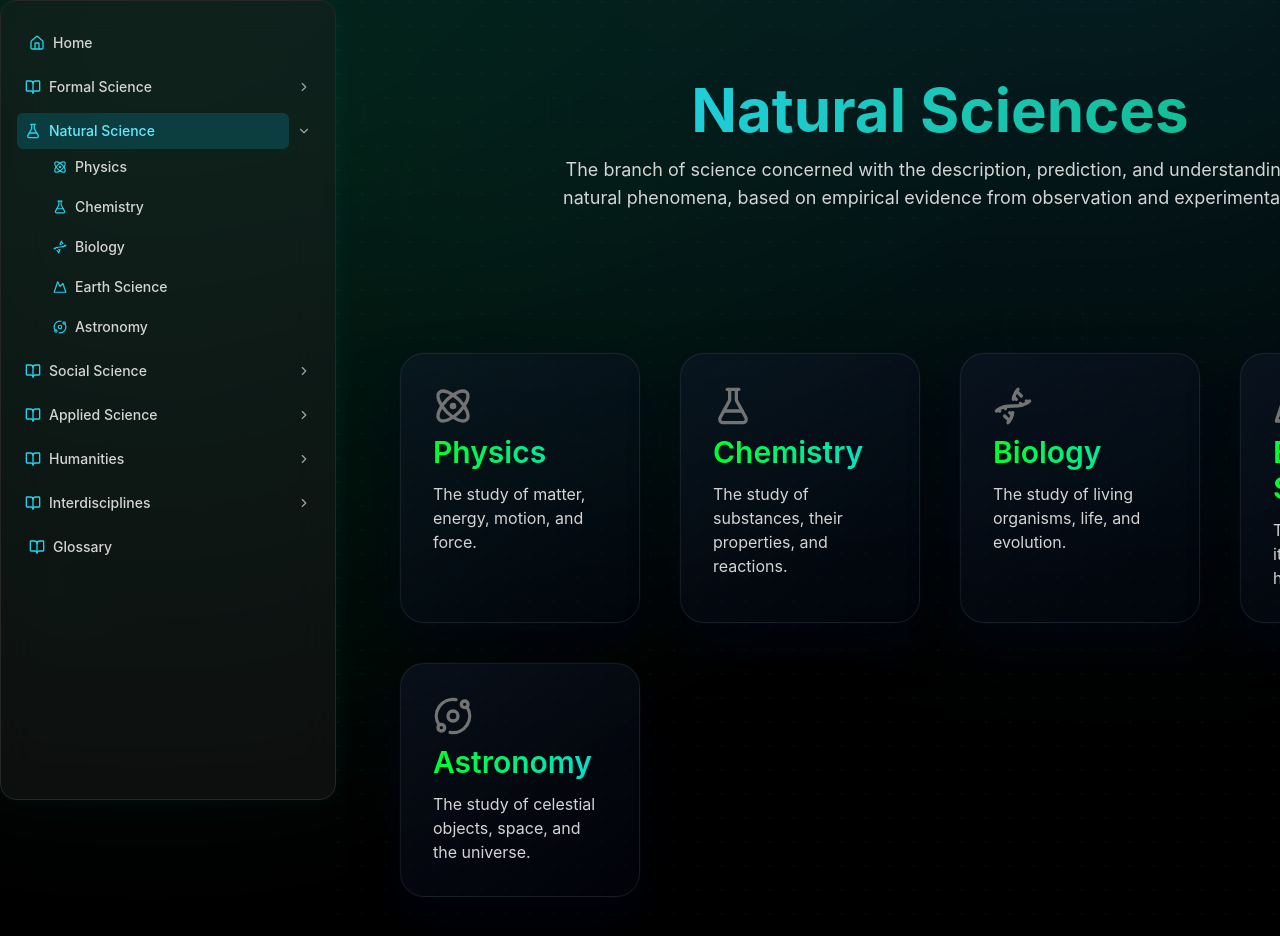
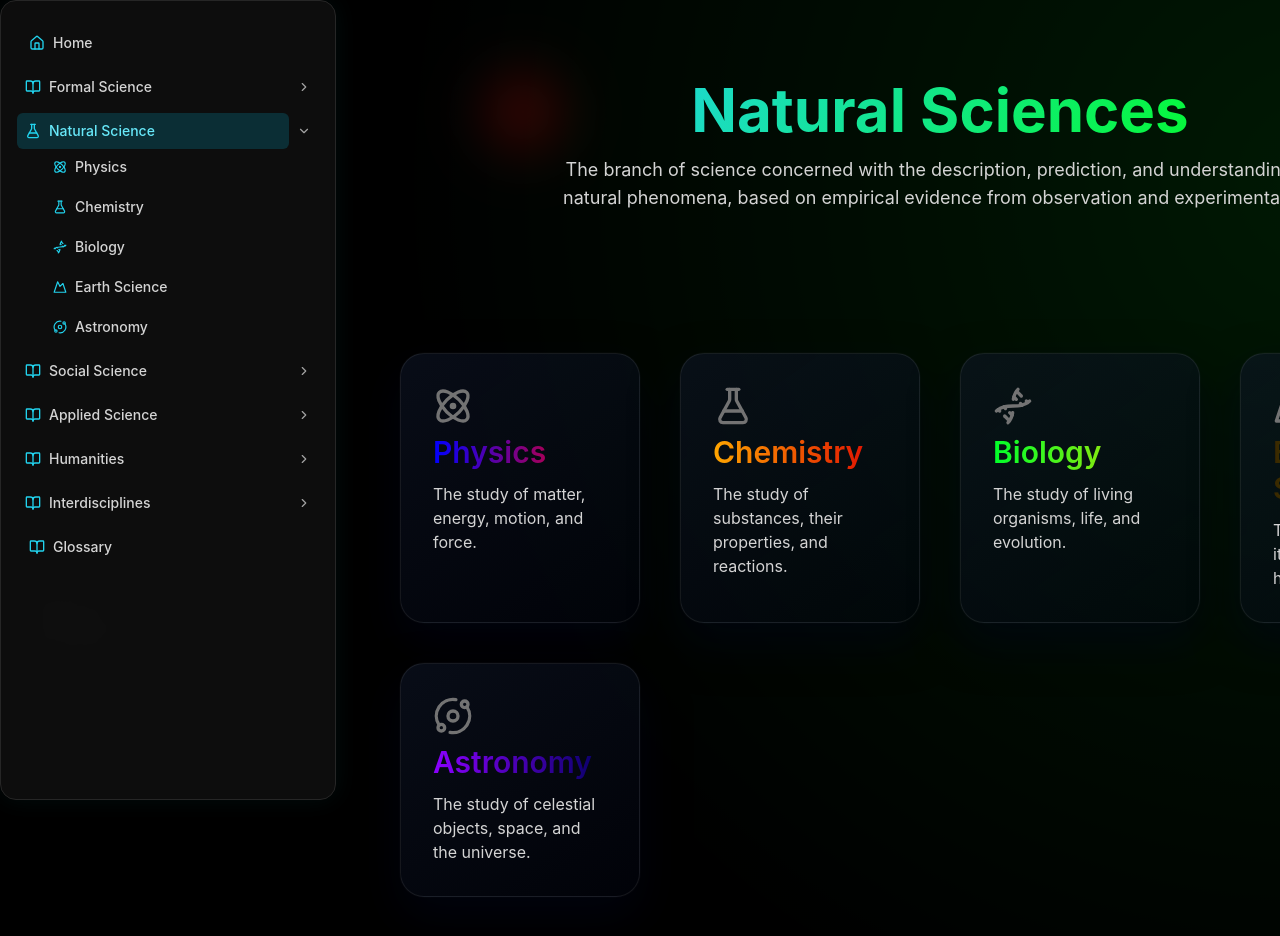
Before and after one commit to nickf723/ed-dev, a Next.js app: page /natural-science in a window 1280 px wide. Shown: the top 936 px of the page. Built offline with nearby package versions, Linux system fonts and the light colour scheme.

Commit message:
bill nye dies

```diff
--- a/app/components.css
+++ b/app/components.css
@@ -210,18 +210,43 @@
 }
 
 /* Natural Science Theme Enhancements */
+.theme-natural-science.topic-page::before {
+  content: "";
+  position: absolute;
+  top: 5%;
+  left: 10%;
+  width: 150px;
+  height: 150px;
+  border-radius: 50%;
+  background: radial-gradient(
+    circle,
+    var(--color-text-icon) 5%,
+    transparent 60%
+  );
+  opacity: 0.2;
+  filter: blur(20px);
+  will-change: transform, opacity;
+  animation: floatAround 40s ease-in-out infinite alternate;
+}
 .theme-natural-science.topic-page::after {
   content: "";
   position: absolute;
   inset: 0;
   pointer-events: none;
   background-image: radial-gradient(
-    circle,
-    var(--grid-dot-color) 1px,
-    transparent 1px
+    circle at 80% 20%,
+    var(--topic-blob-1) 0%,
+    transparent 70%
   );
-  background-size: 1.5rem 1.5rem;
+  background-size: 100% 100%;
   background-position: 0 0;
-  opacity: 0.5;
-  animation: animatedGrid 20s linear infinite;
+  opacity: 0.15;
+  animation: pulseFade 15s ease-in-out infinite;
+  will-change: transform, opacity;
 }
+.theme-natural-science .floating-symbol {
+  animation: pulseFade 12s ease-in-out infinite;
+  opacity: 0;
+  will-change: opacity, transform;
+  animation-name: pulseFade;
+}
--- a/app/natural-science/page.tsx
+++ b/app/natural-science/page.tsx
@@ -35,35 +35,35 @@ export default function NaturalSciencePage() {
       desc: "The study of matter, energy, motion, and force.",
       href: "/natural-science/physics",
       Icon: Atom,
-      className: "theme-natural-science", // Inherits parent theme
+      className: "theme-physics",
     },
     {
       title: "Chemistry",
       desc: "The study of substances, their properties, and reactions.",
       href: "/natural-science/chemistry",
       Icon: FlaskConical,
-      className: "theme-natural-science",
+      className: "theme-chemistry",
     },
     {
       title: "Biology",
       desc: "The study of living organisms, life, and evolution.",
       href: "/natural-science/biology",
       Icon: Dna,
-      className: "theme-natural-science",
+      className: "theme-biology",
     },
     {
       title: "Earth Science",
       desc: "The study of the Earth, its systems, and its history.",
       href: "/natural-science/earth-science",
       Icon: Mountain,
-      className: "theme-natural-science",
+      className: "theme-earth-science",
     },
     {
       title: "Astronomy",
       desc: "The study of celestial objects, space, and the universe.",
       href: "/natural-science/astronomy",
       Icon: Orbit,
-      className: "theme-natural-science",
+      className: "theme-astronomy",
     },
   ];
 
--- a/app/themes.css
+++ b/app/themes.css
@@ -47,12 +47,12 @@
     --card-icon-hover: #00ff5eff;
     --card-underline: #00df52ff;
     --color-text-title: #22d3ee;
-    --color-text-header: #10b981;
-    --color-text-icon: #22d3ee;
-    --topic-symbol-color: rgba(0, 255, 115, 0.15);
-    --topic-blob-1: rgba(16, 185, 129, 0.25);
-    --topic-blob-2: rgba(34, 211, 238, 0.2);
-    --grid-dot-color: rgba(45, 212, 191, 0.1);
+    --color-text-header: #00ff15;
+    --color-text-icon: #da0909;
+    --topic-symbol-color: rgba(177, 177, 177, 0.459);
+    --topic-blob-1: rgba(0, 231, 31, 0.527);
+    --topic-blob-2: rgba(34, 211, 238, 0.637);
+    --grid-dot-color: rgba(255, 251, 0, 0.1);
   }
 
   .theme-social-science, .card-theme-social-science {
@@ -82,7 +82,7 @@
     --card-icon-hover: rgb(247, 202, 4);
     --card-underline: rgb(255, 196, 0);
   }
-
+/*----------------------------------------------------------------------------------------------------------*/
   .theme-math, .card-theme-math {
     --card-gradient-start: #ff0000;
     --card-gradient-end: #ff6600;
@@ -152,6 +152,78 @@
     --card-underline: #00aaffc2;
   }
 
+/*---------------------------------------------------------------------------------------------------------------*/
+
+.theme-astronomy, .card-theme-astronomy {
+    --card-gradient-start: rgb(140, 0, 255);
+    --card-gradient-end: rgb(2, 0, 97);
+    --card-icon-hover: rgb(163, 0, 155);
+    --card-underline: rgb(171, 0, 223);
+    --color-text-title: #a322ee;
+    --color-text-header: #00e1ff;
+    --color-text-icon: #5909da;
+    --topic-symbol-color: rgba(0, 255, 13, 0.966);
+    --topic-blob-1: rgba(117, 16, 185, 0.25);
+    --topic-blob-2: rgba(6, 27, 212, 0.664);
+    --grid-dot-color: rgba(13, 6, 20, 0.726);
+  }
+
+.theme-physics, .card-theme-pysics {
+    --card-gradient-start: rgb(0, 0, 255);
+    --card-gradient-end: rgb(255, 0, 0);
+    --card-icon-hover: rgb(255, 251, 0);
+    --card-underline: rgb(134, 0, 223);
+    --color-text-title: #22d3ee;
+    --color-text-header: #00e1ff;
+    --color-text-icon: #09da14;
+    --topic-symbol-color: rgba(0, 184, 83, 0.15);
+    --topic-blob-1: rgba(16, 185, 129, 0.25);
+    --topic-blob-2: rgba(0, 217, 250, 0.2);
+    --grid-dot-color: rgb(255, 238, 0);
+  }
+
+.theme-chemistry, .card-theme-chemistry {
+  --card-gradient-start: rgb(255, 166, 0);
+  --card-gradient-end: rgb(221, 2, 2);
+  --card-icon-hover: rgb(0, 255, 0);
+  --card-underline: rgb(223, 208, 0);
+  --color-text-title: #22d3ee;
+  --color-text-header: #00e1ff;
+  --color-text-icon: #09da14;
+  --topic-symbol-color: rgba(0, 184, 83, 0.15);
+  --topic-blob-1: rgba(16, 185, 129, 0.25);
+  --topic-blob-2: rgba(34, 211, 238, 0.2);
+  --grid-dot-color: rgba(45, 212, 191, 0.1);
+}
+
+.theme-earth-science, .card-theme-earth-science {
+  --card-gradient-start: rgb(59, 39, 0);
+  --card-gradient-end: rgba(49, 247, 0, 0.685);
+  --card-icon-hover: rgb(255, 166, 0);
+  --card-underline: rgb(51, 51, 51);
+  --color-text-title: #22d3ee;
+  --color-text-header: #00e1ff;
+  --color-text-icon: #09da14;
+  --topic-symbol-color: rgba(0, 184, 83, 0.15);
+  --topic-blob-1: rgba(16, 185, 129, 0.25);
+  --topic-blob-2: rgba(34, 211, 238, 0.2);
+  --grid-dot-color: rgba(45, 212, 191, 0.1);
+}
+
+.theme-biology, .card-theme-biology {
+  --card-gradient-start: rgb(0, 255, 42);
+  --card-gradient-end: rgb(206, 221, 2);
+  --card-icon-hover: rgb(0, 110, 255);
+  --card-underline: rgb(0, 223, 112);
+  --color-text-title: #22d3ee;
+  --color-text-header: #00e1ff;
+  --color-text-icon: #09da14;
+  --topic-symbol-color: rgba(0, 184, 83, 0.15);
+  --topic-blob-1: rgba(16, 185, 129, 0.25);
+  --topic-blob-2: rgba(34, 211, 238, 0.2);
+  --grid-dot-color: rgba(45, 212, 191, 0.1);
+}
+
   .theme-glossary, .card-theme-glossary {
     --card-gradient-start: #00f5f5;
     --card-gradient-end: #6600ec;
```
